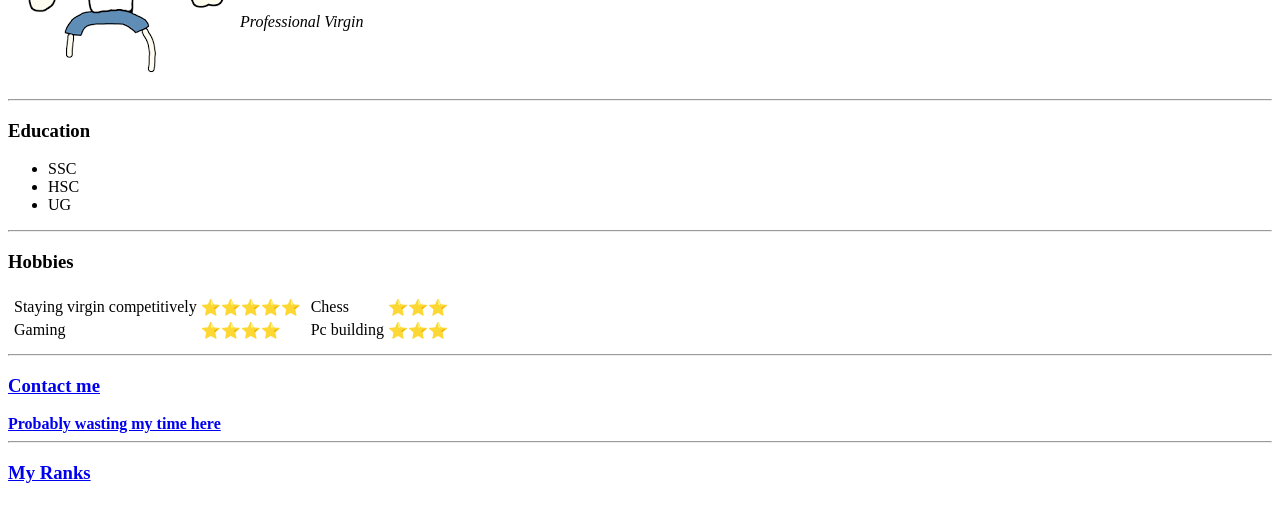
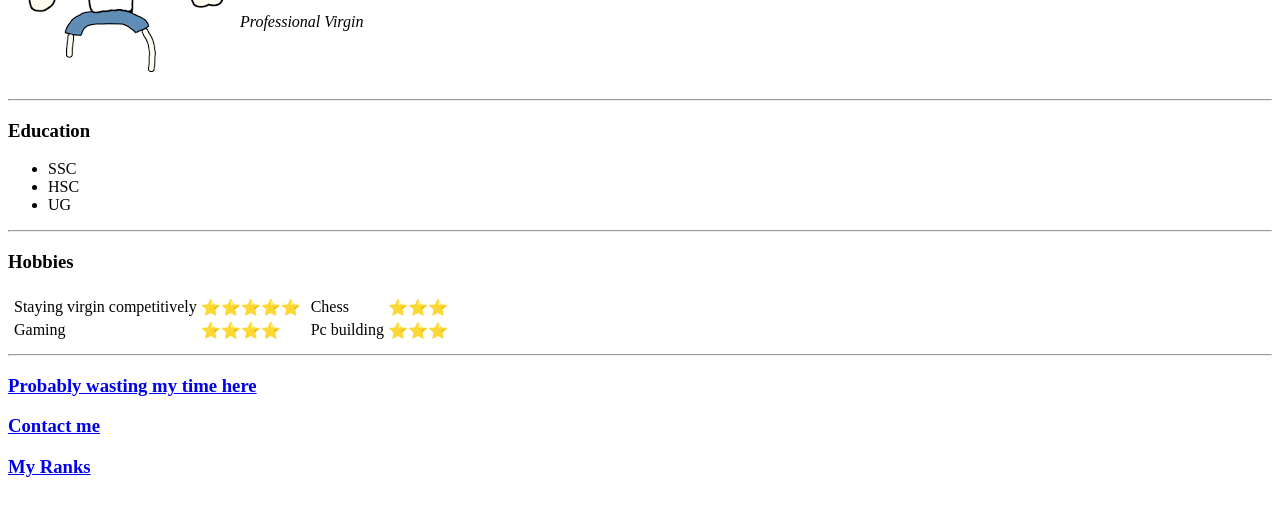
Before and after one commit to Zector312/first-web, a plain HTML site: page index.html in a window 1280 px wide. Shown: the part 152-674 px from the top of the page. Drawn offline with Linux system fonts and the light colour scheme.

Commit message:
Update index.html

```diff
--- a/index.html
+++ b/index.html
@@ -53,10 +53,8 @@
    </table>
 
   <hr>
-  <h3><a href="contact me.html">Contact me</a></h3>
-  <strong><a href="https://steamcommunity.com/profiles/76561198299632712/">Probably wasting my time here</a>
-</strong>
-<hr>
-<h3><a href="Ranks.html">My Ranks</a></h3>
+  <h3><a href="https://steamcommunity.com/profiles/76561198299632712/">Probably wasting my time here</a></h3>
+ <h3><a href="contact me.html">Contact me</a></h3>
+ <h3><a href="Ranks.html">My Ranks</a></h3>
   </body>
 </html>
```
